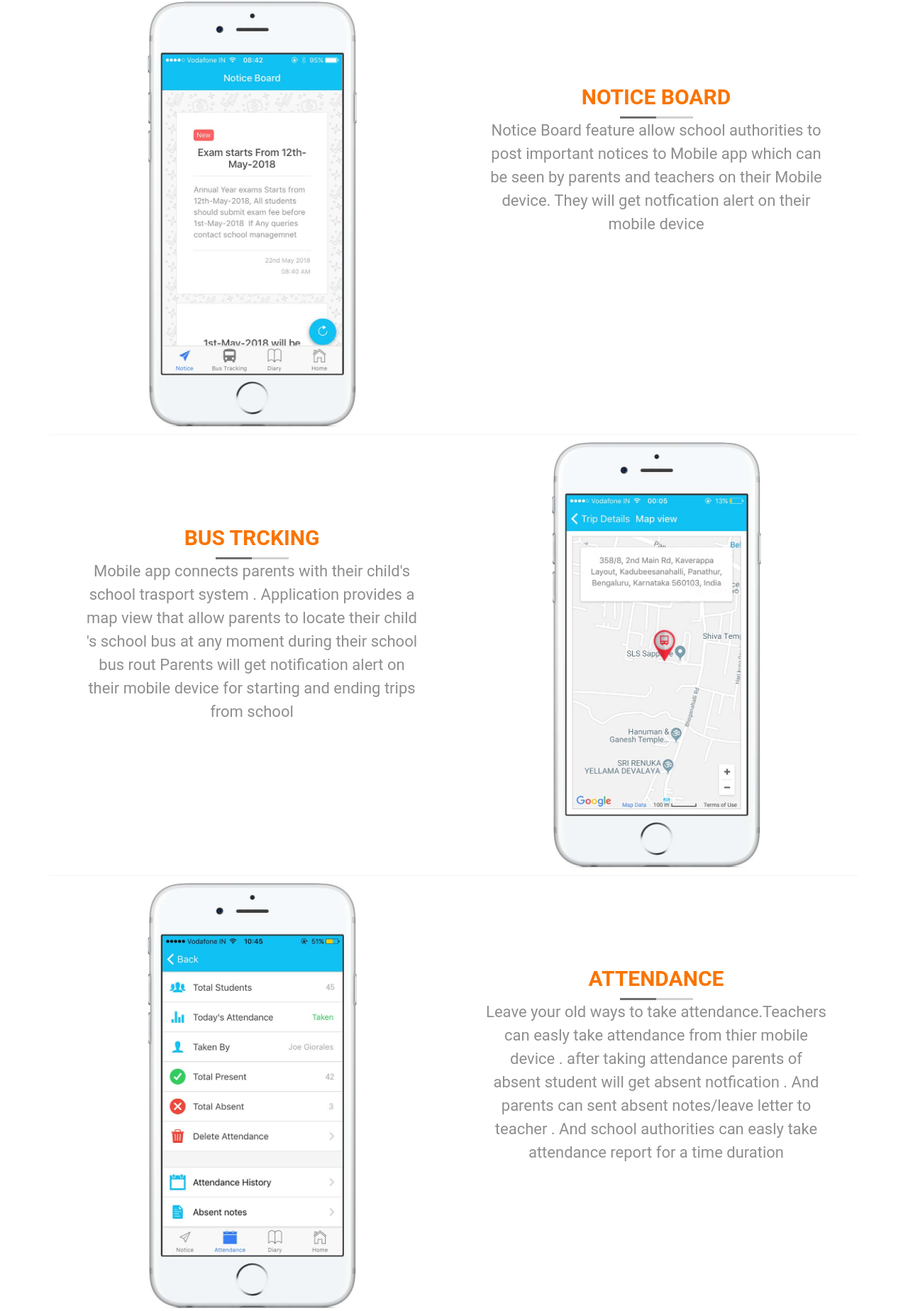
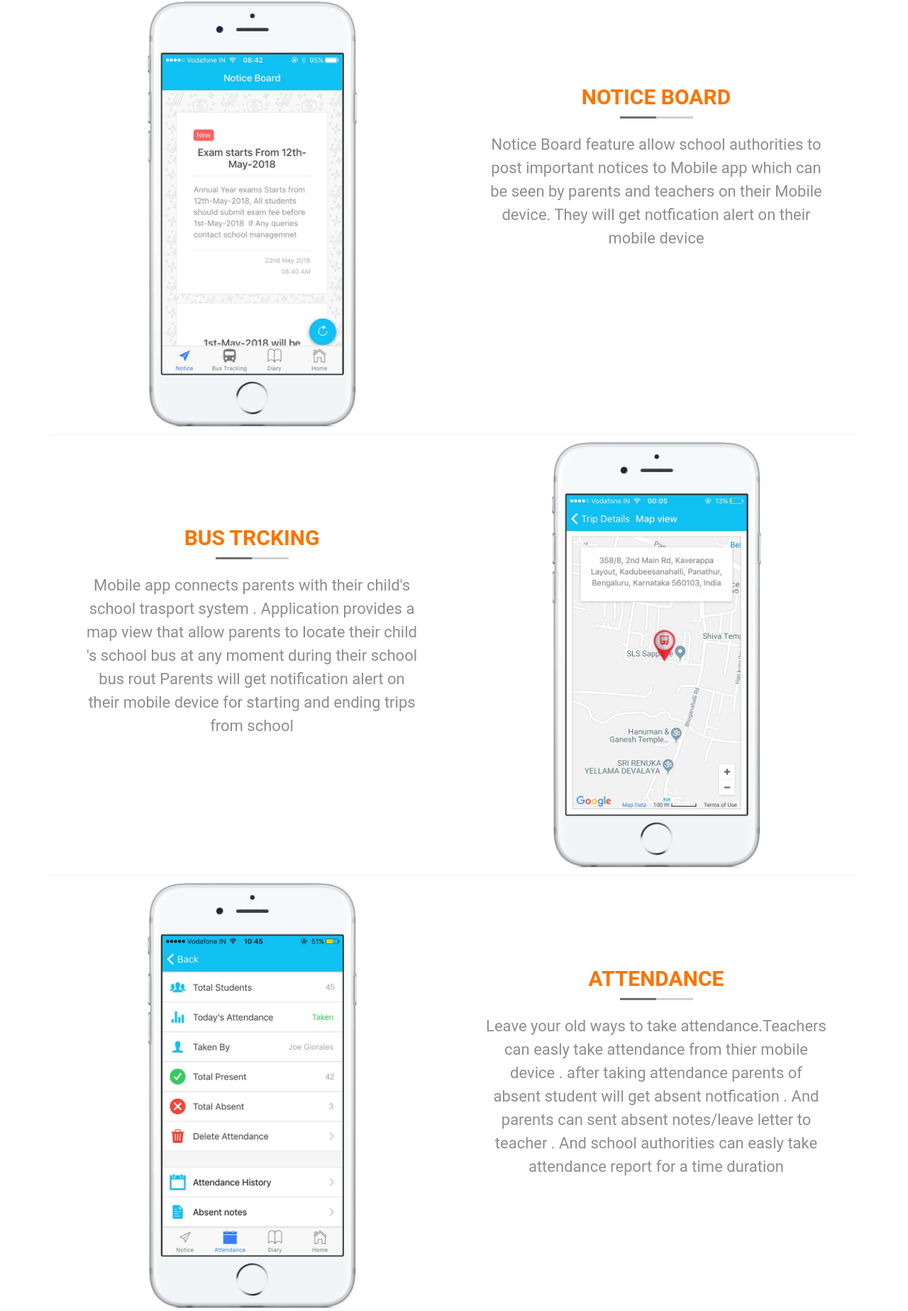
Before and after one commit to shebinkk/shebinkk.github.io, a plain HTML site: page mobile_applications_for_schools.html in a window 1280 px wide. Shown: the part 844-2691 px from the top of the page at 71% size. Drawn offline with Linux system fonts and the light colour scheme.

Commit message:
correction style

```diff
--- a/mobile_applications_for_schools.html
+++ b/mobile_applications_for_schools.html
@@ -131,7 +131,7 @@
                                 </div>
 
                             </div>
-                            <div class="col-md-12">
+                            <div class="col-md-12"  style="margin-top: 20px">
 
                                 <p>
                                     Notice Board feature allow school authorities to post important notices to Mobile app which can be seen by parents and teachers on their Mobile device. They will get notfication alert on their mobile device </p>
@@ -163,7 +163,7 @@
                                 </div>
 
                             </div>
-                            <div class="col-md-12">
+                            <div class="col-md-12"  style="margin-top: 20px">
 
                                 <p>
                                     Mobile app  connects parents with their child's school trasport system .
@@ -204,7 +204,7 @@
                                 </div>
 
                             </div>
-                            <div class="col-md-12">
+                            <div class="col-md-12" style="margin-top: 20px">
 
                                 <p>
                                     Leave your old ways to take attendance.Teachers can easly take attendance from thier mobile device . after taking attendance parents of absent student will get absent notfication . And parents can sent absent notes/leave letter to teacher . And school authorities can easly take attendance report for a time duration </p>
@@ -238,7 +238,7 @@
                                 </div>
 
                             </div>
-                            <div class="col-md-12">
+                            <div class="col-md-12"  style="margin-top: 20px">
 
                                 <p>
                                     Diary feature makes parent-school communication easy, engaging and effective that allow parents to receive timely updates like class alerts and event reminders to track child’s progress </p>
@@ -278,7 +278,7 @@
 
                     </div>
 
-                    <div class="text_content">  <p>Are you exited to see the school app demo ..?  <br/>That's great! Give us a call or send us an email and we will get back to you as soon as possible!</p>
+                    <div class="text_content" >  <p>Are you exited to see the school app demo ..?  <br/>That's great! Give us a call or send us an email and we will get back to you as soon as possible!</p>
                     </div>  </div>
                 <div class="col-md-12">
                     <div class="row" >
```
